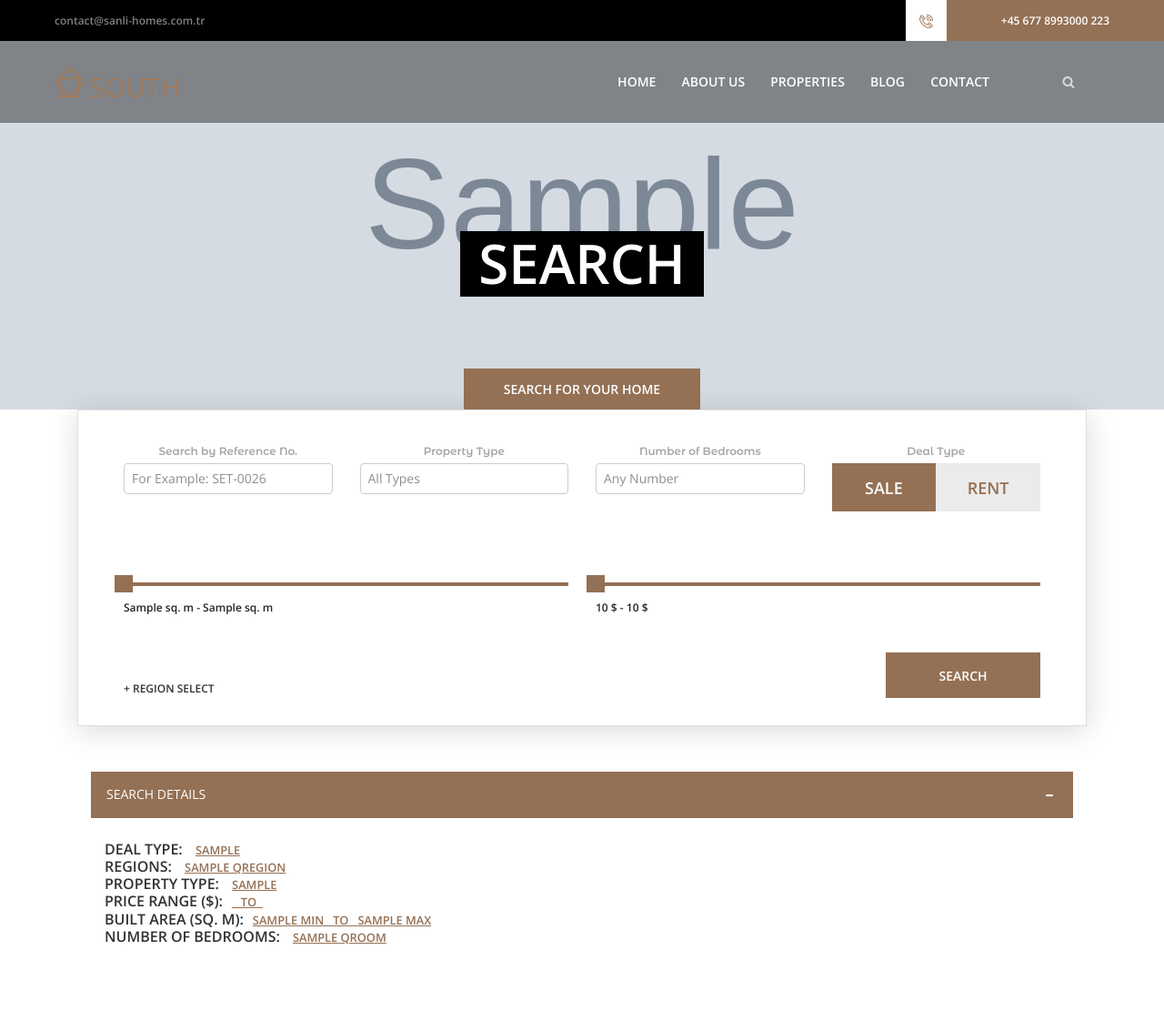
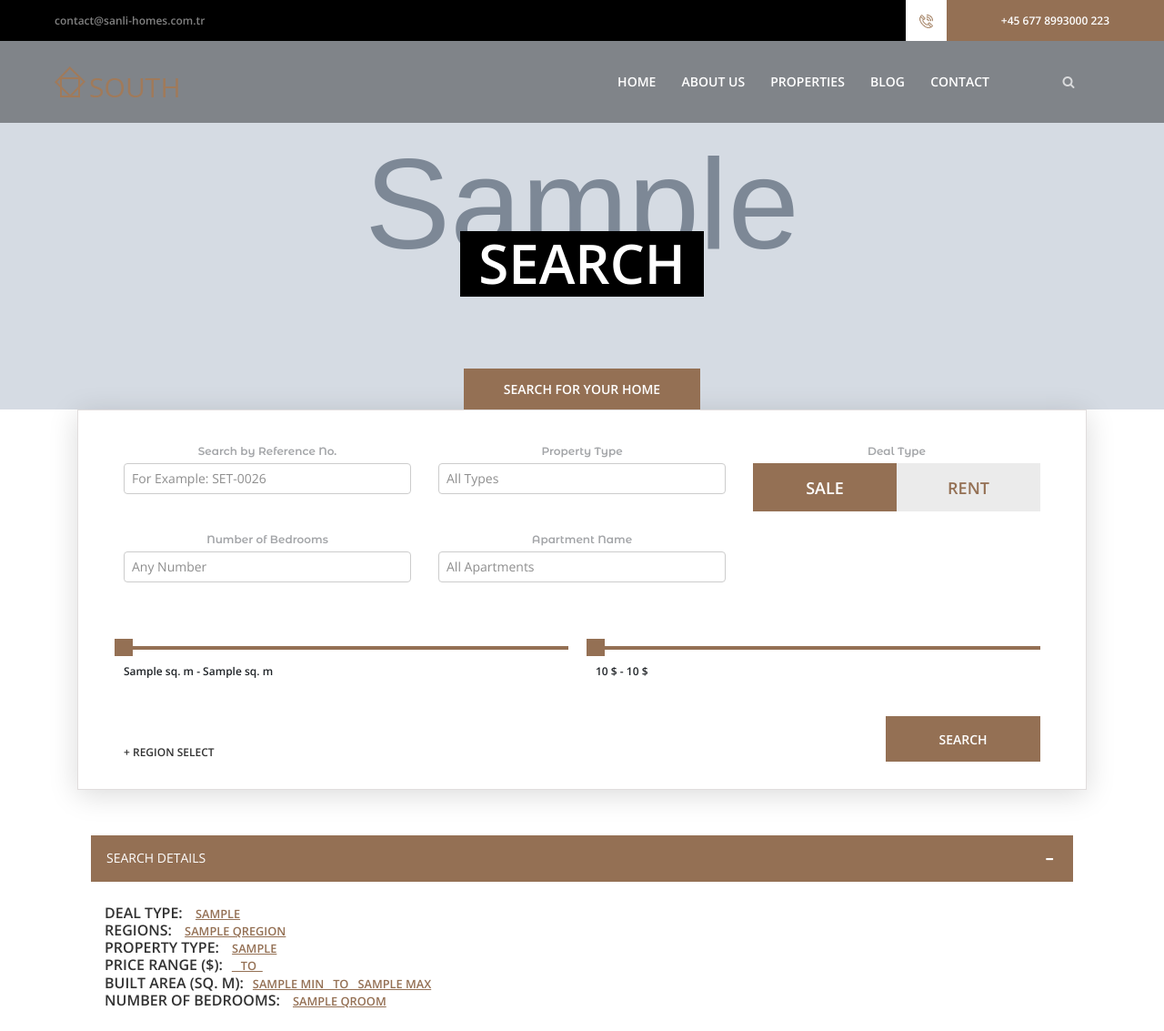
Before and after one commit to Ardeshir21/RealEstate, a Django app: template apps/baseApp/templates/baseApp/searchResult.html in a window 1280 px wide. Shown: the top 1133 px of the page at 91% size. Run offline with Django 3.2, Linux system fonts and the light colour scheme; the template is opened without the code that fills it: most values are stand-ins (such as "Sample title", 1, 10 or a date in 2020); grey boxes marked "Sample" are stand-in pictures; some libraries are stand-ins or nearby versions.

Commit message:
Minor improvements on search box

```diff
--- a/apps/baseApp/admin.py
+++ b/apps/baseApp/admin.py
@@ -42,8 +42,7 @@ class SlideAdmin(admin.ModelAdmin):
     list_editable = ['title', 'useFor', 'active']
 
 class RegionAdmin(admin.ModelAdmin):
-    list_display = ['id', 'name', 'city', 'description']
-    list_editable = ['description']
+    list_display = ['id', 'name', 'city']
 
 class AssetImagesAdmin(admin.ModelAdmin):
     list_display = ['asset', 'image']
--- a/apps/baseApp/static/baseApp/css/style.css
+++ b/apps/baseApp/static/baseApp/css/style.css
@@ -419,7 +419,6 @@ img {
 
 /* Azenta Style for Deal Type Button for search area */
 .form-group .sidebar-btn {
-	margin-bottom: 30px;
 	overflow: hidden;
 }
 .form-group .sidebar-btn .bt-item {
--- a/apps/baseApp/templates/baseApp/searchResult.html
+++ b/apps/baseApp/templates/baseApp/searchResult.html
@@ -42,7 +42,7 @@
                           <form action="{% url 'baseApp:search' %}" method="GET" id="advanceSearch">
                               <div class="row">
                                   <!-- Open Search -->
-                                  <div class="col-12 col-md-4 col-lg-3 pb-5">
+                                  <div class="col-12 col-md-4 col-lg-4">
                                       <div class="form-group text-center">
                                         <p><small>Search by Reference No.</small></p>
                                         <select multiple="multiple" name="ref_select" placeholder="For Example: SET-0026" class="SlectBox-grp-src">
@@ -52,15 +52,9 @@
                                         </select>
                                       </div>
                                   </div>
-                                  <!-- <div class="col-12 col-md-4 col-lg-3 pb-5">
-                                      <div class="form-group text-center">
-                                        <p><small>Search by Reference No.</small></p>
-                                        <input type="input" class="form-control" name="input" placeholder="# SET-00026">
-                                      </div>
-                                  </div> -->
 
                                   <!-- Property Types -->
-                                  <div class="col-12 col-md-4 col-lg-3 pb-5">
+                                  <div class="col-12 col-md-4 col-lg-4">
                                       <div class="form-group text-center">
                                         <p><small>Property Type</small></p>
                                         <select multiple="multiple" name="propertyType_select" placeholder="All Types" class="SlectBox-grp-src">
@@ -71,21 +65,8 @@
                                       </div>
                                   </div>
 
-                                  <!-- BEDROOM -->
-                                  <div class="col-12 col-md-4 col-lg-3 pb-5">
-                                      <div class="form-group text-center">
-                                        <p><small>Number of Bedrooms</small></p>
-                                        <select multiple="multiple" name="bedroom_select" placeholder="Any Number" class="SlectBox-grp-src">
-                                             <!-- Studio type room and 1 bedroom -->
-                                          {% for num in bedroomNumbers %}
-                                            <option value={{num.number}}>{{num.description}}</option>
-                                          {% endfor %}
-                                        </select>
-                                      </div>
-                                  </div>
-
                                   <!-- Tag Type Toggle Button -->
-                                  <div class="col-12 col-md-4 col-lg-3 pb-5">
+                                  <div class="col-12 col-md-4 col-lg-4">
                                     <div class="form-group text-center">
                                         <p><small>Deal Type</small></p>
                                         <div class="sidebar-btn">
@@ -108,7 +89,6 @@
                                         </div> -->
                                     </div>
                                   </div>
-
                                   <!-- old Toggle Button -->
                                   <!-- <div class="col-12 col-md-4 col-lg-3">
                                       <div class="form-group">
@@ -119,7 +99,31 @@
                                         <input name='tag_select' value='FS' type="checkbox" id="toggle-event" checked data-toggle="toggle" data-on="Sale" data-off="Rent" data-style='slow' data-onstyle="success" data-offstyle="danger" data-height="70" data-width="200">
                                       </div>
                                   </div> -->
+                                  <!-- Bedrooms -->
 
+                                  <div class="col-12 col-md-4 col-lg-4">
+                                      <div class="form-group text-center">
+                                        <p><small>Number of Bedrooms</small></p>
+                                        <select multiple="multiple" name="bedroom_select" placeholder="Any Number" class="SlectBox-grp-src">
+                                             <!-- Studio type room and 1 bedroom -->
+                                          {% for num in bedroomNumbers %}
+                                            <option value={{num.number}}>{{num.description}}</option>
+                                          {% endfor %}
+                                        </select>
+                                      </div>
+                                  </div>
+
+                                  <!-- Apartment Name -->
+                                  <div class="col-12 col-md-4 col-lg-4 pb-5">
+                                      <div class="form-group text-center">
+                                        <p><small>Apartment Name</small></p>
+                                        <select multiple="multiple" name="apartment_select" placeholder="All Apartments" class="SlectBox-grp-src">
+                                          {% for apartment in apartments %}
+                                            <option value="{{apartment.id}}">{{apartment.name}}</option>
+                                          {% endfor %}
+                                        </select>
+                                      </div>
+                                  </div>
 
                                   <!-- Sliders -->
                                   <div class="col-12 col-md-12 col-lg-12 col-xl-12 d-flex">
```
Also changed, not shown: apps/baseApp/templates/baseApp/index.html (+27 -23 lines), apps/baseApp/templates/baseApp/propertyDetails.html (+9 -0 lines), apps/baseApp/views.py (+15 -3 lines).
